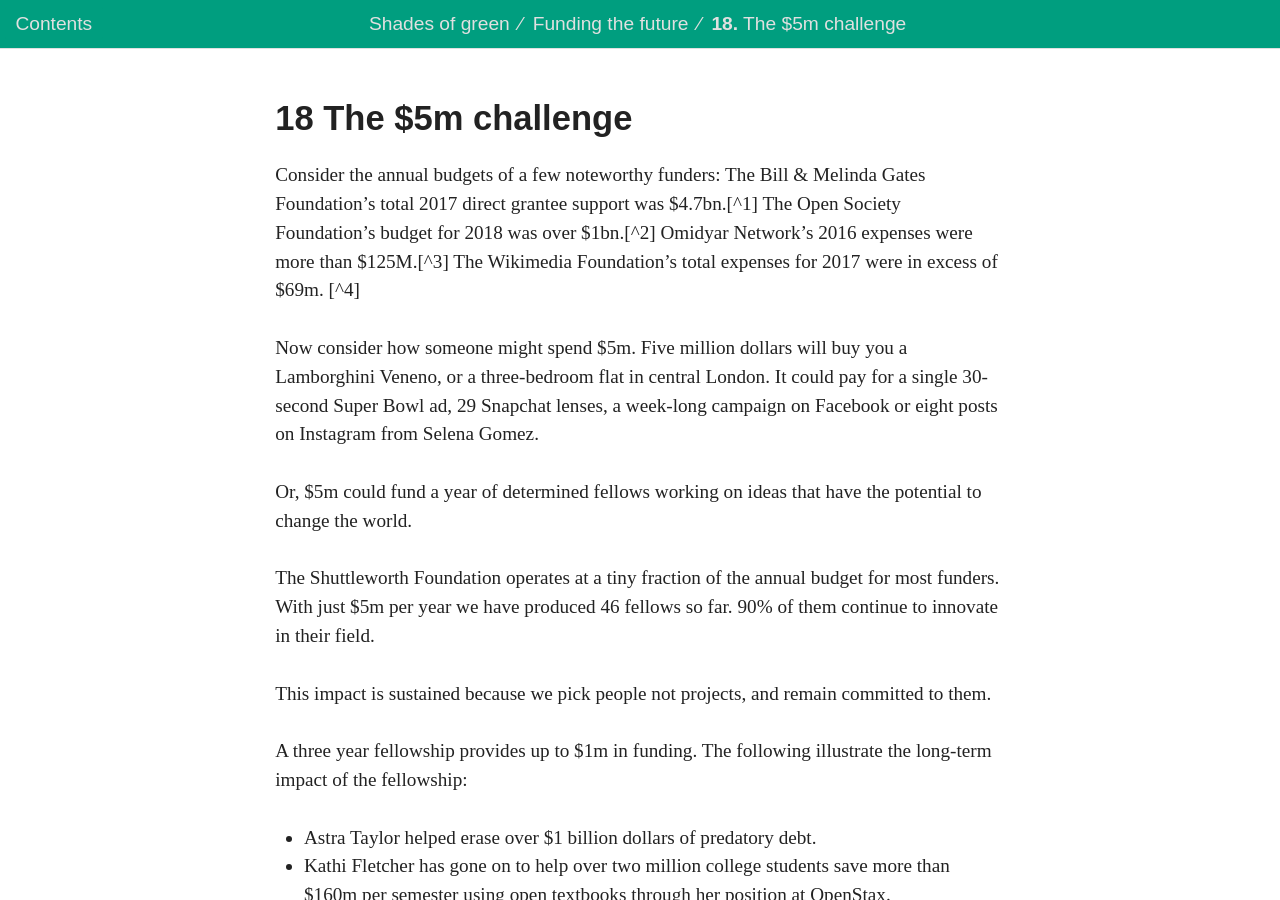
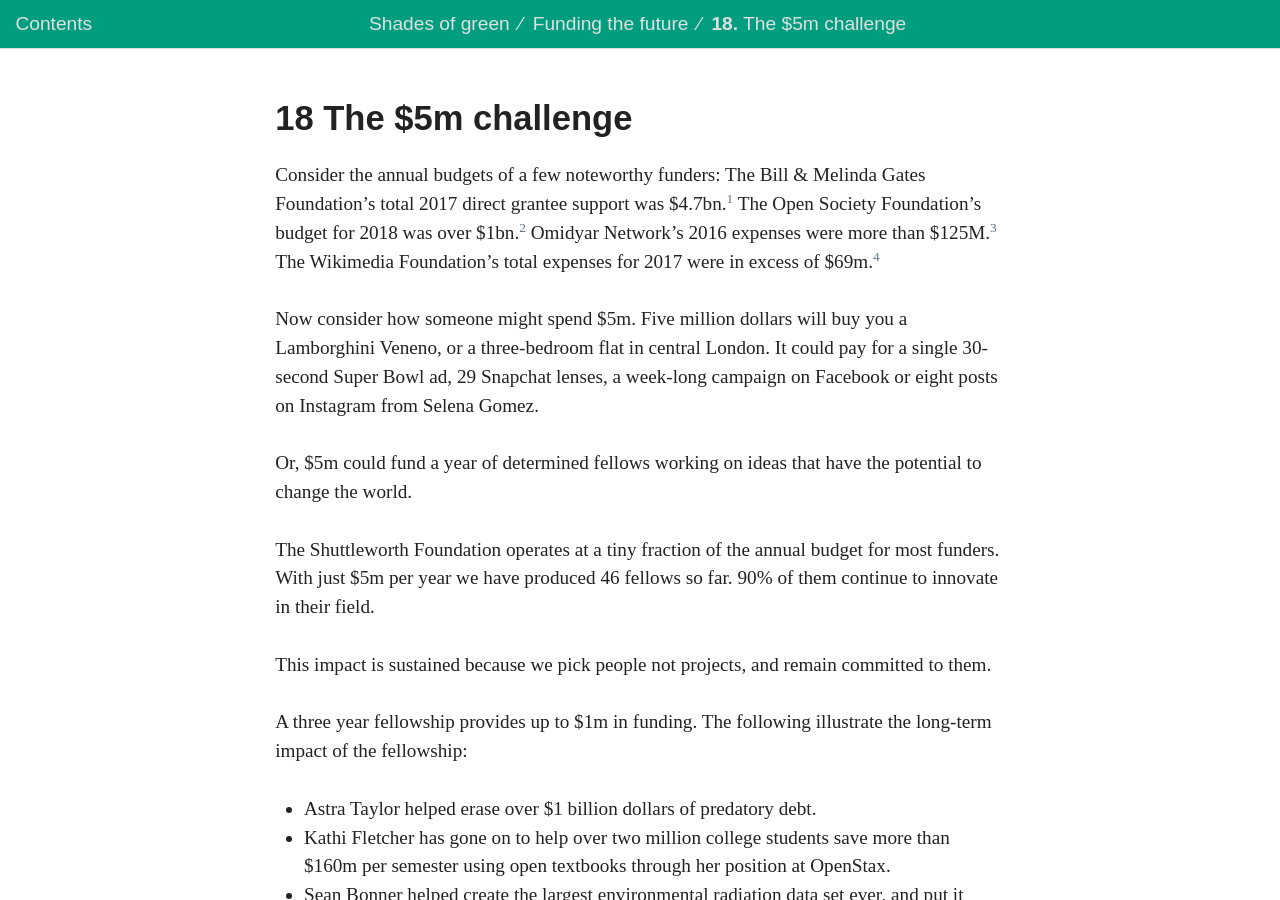
Before and after one commit to ShuttleworthFoundation/shuttleworth-foundation-shades-of-green, a Jekyll site: the page built from book/text/05-18.md, in a window 1280 px wide and 900 px high. Built offline with Jekyll 4.4.1, drawn with Linux system fonts in a browser that asks for light colours; some of the changed text lies outside the part shown.

Commit message:
Improve footnote and link syntax

```diff
--- a/book/text/05-18.md
+++ b/book/text/05-18.md
@@ -5,7 +5,7 @@ style: chapter
 
 ## **18** The $5m challenge
 
-Consider the annual budgets of a few noteworthy funders: The Bill & Melinda Gates Foundation’s total 2017 direct grantee support was $4.7bn.[^1] The Open Society Foundation’s budget for 2018 was over $1bn.[^2] Omidyar Network’s 2016 expenses were more than $125M.[^3] The Wikimedia Foundation’s total expenses for 2017 were in excess of $69m. [^4]
+Consider the annual budgets of a few noteworthy funders: The Bill & Melinda Gates Foundation’s total 2017 direct grantee support was $4.7bn.[^1] The Open Society Foundation’s budget for 2018 was over $1bn.[^2] Omidyar Network’s 2016 expenses were more than $125M.[^3] The Wikimedia Foundation’s total expenses for 2017 were in excess of $69m.[^4]
 
 Now consider how someone might spend $5m. Five million dollars will buy you a Lamborghini Veneno, or a three-bedroom flat in central London. It could pay for a single 30-second Super Bowl ad, 29 Snapchat lenses, a week-long campaign on Facebook or eight posts on Instagram from Selena Gomez.
 
@@ -32,10 +32,10 @@ The fellowship only works if the intent and principles remain the same. If the r
 
 $5m goes a long way when you are thoughtful and deliberate about how and who you fund.
 
-[^1] https://www.gatesfoundation.org/Who-We-Are/General-Information/Foundation-Factsheet
+[^1]: [Bill & Melinda Gates Foundation fact sheet](https://www.gatesfoundation.org/Who-We-Are/General-Information/Foundation-Factsheet){:.pdf-show-url}.
 
-[^2] $1,005,700,000. https://www.opensocietyfoundations.org/about/expenditures-budget
+[^2]: [$1,005,700,000](https://www.opensocietyfoundations.org/about/expenditures-budget){:.pdf-show-url}.
 
-[^3] https://www.omidyar.com/sites/default/files/financials/2017_AuditedFinancial_Statement.pdf
+[^3]: [Omidyar Network financial statements](https://www.omidyar.com/sites/default/files/financials/2017_AuditedFinancial_Statement.pdf){:.pdf-show-url}.
 
-[^4] $69,136,758. https://annual.wikimedia.org/2017/financials.html
+[^4]: [$69,136,758](https://annual.wikimedia.org/2017/financials.html){:.pdf-show-url}.
```
